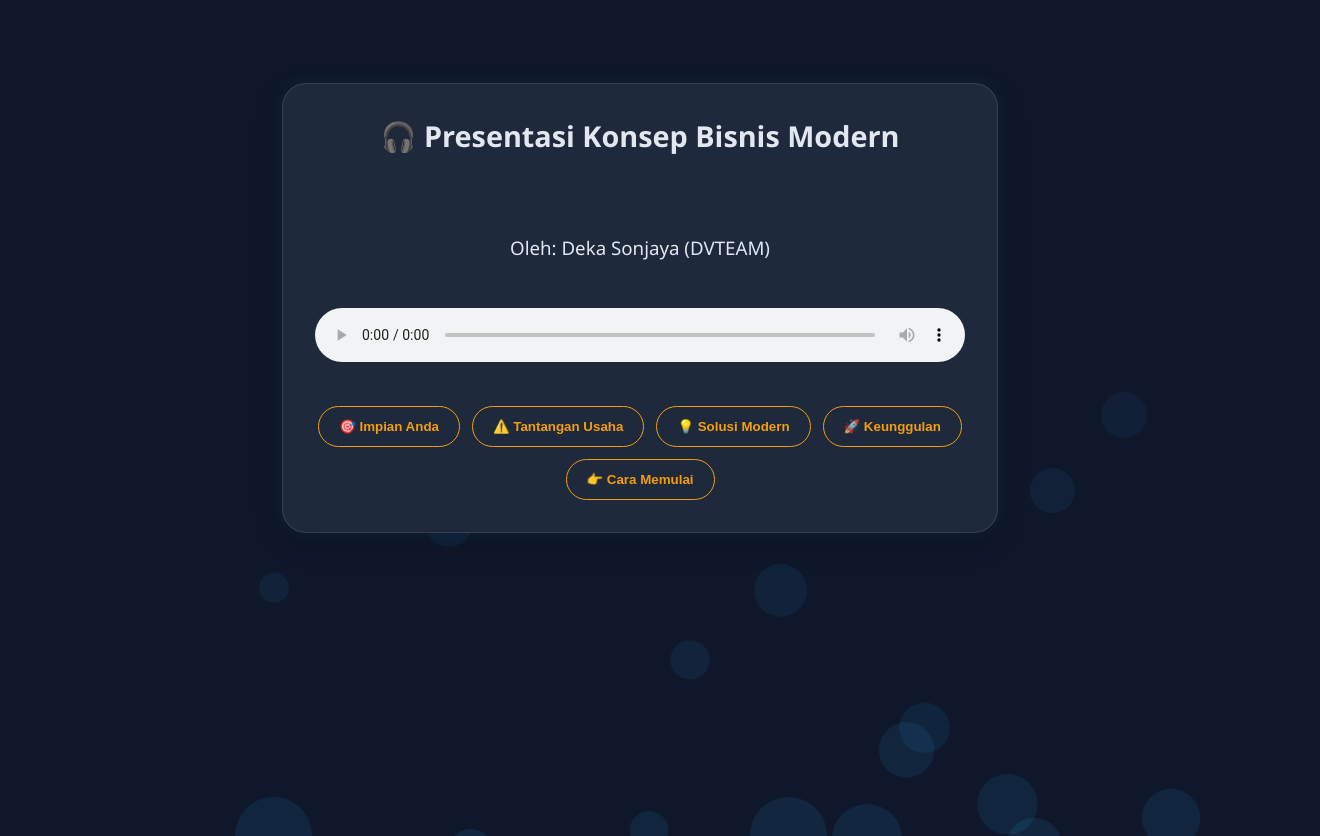
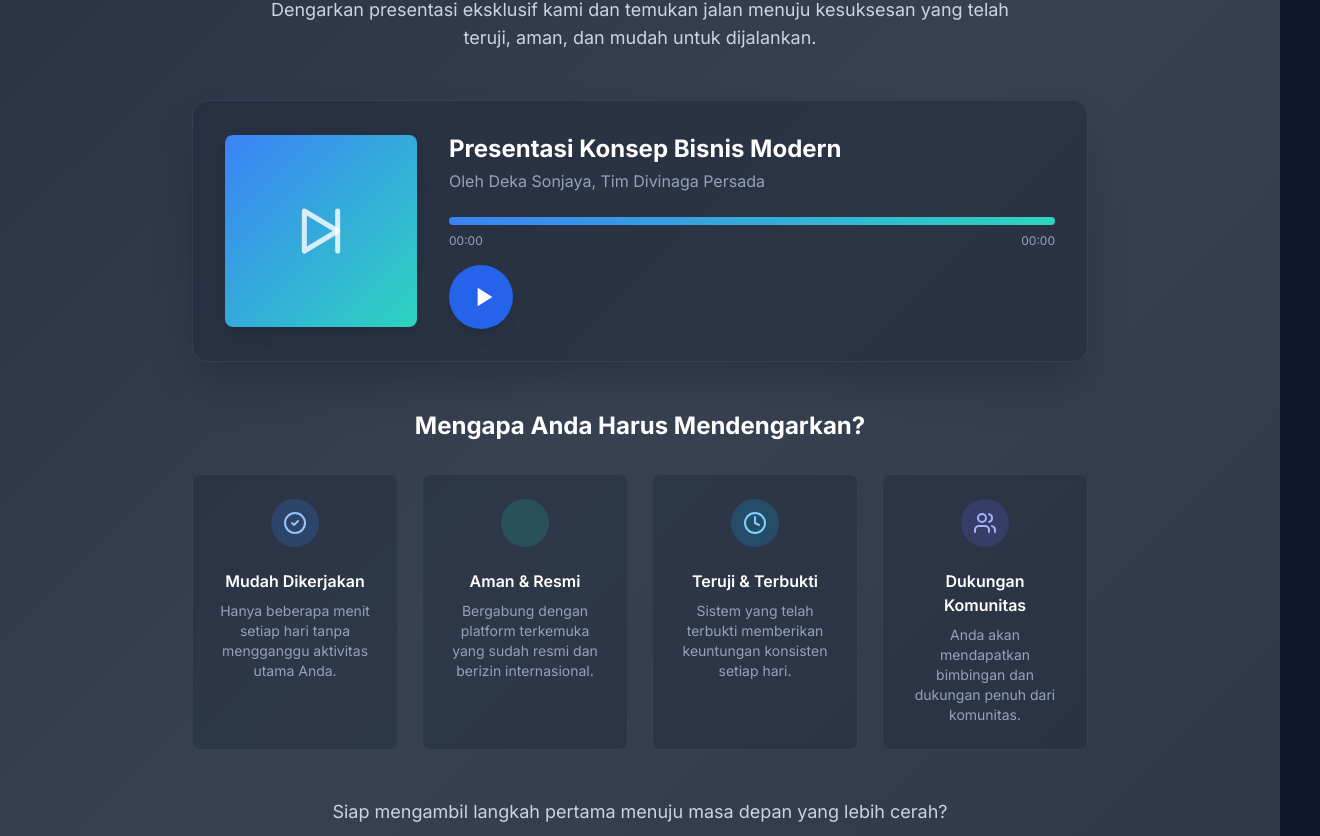
Before and after one commit to cahayabiruna-ctrl/AudioPresentasi, a plain HTML site: page index.html in a window 1280 px wide. Shown: the part 92-928 px from the top of the page, 1320 px wide, since content can reach past the window. Drawn offline with nearby package versions, Linux system fonts and the light colour scheme.

Commit message:
Update index.html

```diff
--- a/index.html
+++ b/index.html
@@ -3,214 +3,182 @@
 <head>
     <meta charset="UTF-8">
     <meta name="viewport" content="width=device-width, initial-scale=1.0">
-  <title>Presentasi Audio Profesional - DVTEAM</title>
+    <title>Presentasi Eksklusif: Peluang Bisnis Modern</title>
+    <script src="https://cdn.tailwindcss.com"></script>
+    <link rel="preconnect" href="https://fonts.googleapis.com">
+    <link rel="preconnect" href="https://fonts.gstatic.com" crossorigin>
+    <link href="https://fonts.googleapis.com/css2?family=Inter:wght@400;500;600;700&display=swap" rel="stylesheet">
     <style>
-    :root {
-        --bg-dark: #0f172a;
-        --primary-blue: #38bdf8;
-        --accent-gold: #f59e0b;
-        --text-light: #e2e8f0;
-        --card-bg: #1e293b;
-        --shadow-color: rgba(56, 189, 248, 0.1);
+        body {
+            font-family: 'Inter', sans-serif;
         }
-
-    body {
-        font-family: 'Segoe UI', Tahoma, Geneva, Verdana, sans-serif;
-        background-color: var(--bg-dark);
-        color: var(--text-light);
-        margin: 0;
-        display: flex;
-        justify-content: center;
-        align-items: center;
-        min-height: 100vh;
-        overflow: hidden;
-        position: relative;
-    }
-
-    .presentation-container {
-        width: 100%;
-        max-width: 650px;
-        margin: 20px;
-        background: var(--card-bg);
-        padding: 32px;
-        border-radius: 24px;
-        box-shadow: 0 10px 30px rgba(0,0,0,0.2), 0 0 20px var(--shadow-color);
-        border: 1px solid rgba(255, 255, 255, 0.1);
-        text-align: center;
-        position: relative;
-        z-index: 10;
-        cursor: pointer;
-    }
-
-    h1 {
-        color: var(--text-light);
-        font-size: 1.8rem;
-        margin-top: 0;
-    }
-
-    h3 {
-        color: var(--text-muted);
-        font-weight: normal;
-        margin-bottom: 24px;
-    }
-
-    .audio-visual {
-        display: flex;
-        justify-content: center;
-        gap: 5px;
-        margin-bottom: 20px;
-        height: 40px;
-        align-items: flex-end;
-    }
-
-    .eq-bar {
-        width: 5px;
-        background: linear-gradient(var(--primary-blue), var(--accent-gold));
-        animation: equalize 1.5s infinite ease-in-out;
-        border-radius: 2px;
-    }
-
-    .eq-bar:nth-child(even) { animation-delay: -0.5s; }
-    .eq-bar:nth-child(3n) { animation-delay: -0.2s; }
-    .eq-bar:nth-child(4n) { animation-delay: -0.8s; }
-
-    @keyframes equalize {
-        0% { transform: scaleY(0.1); }
-        50% { transform: scaleY(1.0); }
-        100% { transform: scaleY(0.1); }
-    }
-
-    audio {
-        width: 100%;
-        margin: 24px 0;
-    }
-
-    .timestamps {
-        margin-top: 15px;
-        display: flex;
-        flex-wrap: wrap;
-        justify-content: center;
-        gap: 12px;
-    }
-
-    .timestamps button {
-        padding: 12px 20px;
-        border: 1px solid var(--accent-gold);
-        border-radius: 50px;
-        background: transparent;
-        color: var(--accent-gold);
-        cursor: pointer;
-        font-weight: bold;
-        transition: all 0.3s ease;
-    }
-
-    .timestamps button:hover {
-        background: var(--accent-gold);
-        color: var(--bg-dark);
-        box-shadow: 0 0 15px rgba(245, 158, 11, 0.5);
-    }
-
-    .bubbles {
-        position: absolute;
-        width: 100%;
-        height: 100%;
-        top: 0;
-        left: 0;
-        z-index: 1;
-        pointer-events: none;
-    }
-
-    .bubble {
-        position: absolute;
-        bottom: -150px;
-        background: rgba(56, 189, 248, 0.1);
-        border-radius: 50%;
-        animation: rise 25s infinite;
-        list-style: none;
-    }
-
-    @keyframes rise {
-        0% {
-            transform: translateY(0) scale(1);
+        .progress-bar-container:hover .progress-bar-thumb {
             opacity: 1;
         }
-        100% {
-            transform: translateY(-1080px) scale(0);
-            opacity: 0;
+        /* Animasi untuk latar belakang gradien */
+        @keyframes gradient-animation {
+            0% { background-position: 0% 50%; }
+            50% { background-position: 100% 50%; }
+            100% { background-position: 0% 50%; }
         }
+        .animated-gradient {
+            background: linear-gradient(-45deg, #1f2937, #374151, #111827, #4b5563);
+            background-size: 400% 400%;
+            animation: gradient-animation 15s ease infinite;
         }
     </style>
 </head>
-<body>
+<body class="bg-slate-900 text-white antialiased">
 
-  <ul class="bubbles" id="bubble-container"></ul>
+    <div class="min-h-screen flex flex-col items-center justify-center p-4 sm:p-6 lg:p-8 animated-gradient">
 
-  <div class="presentation-container" id="fullscreen-wrapper">
-    <h1>🎧 Presentasi Konsep Bisnis Modern</h1>
-    <div class="audio-visual">
-      <div class="eq-bar"></div><div class="eq-bar"></div><div class="eq-bar"></div>
-      <div class="eq-bar"></div><div class="eq-bar"></div><div class="eq-bar"></div>
-      <div class="eq-bar"></div>
-    </div>
-    <h3>Oleh: Deka Sonjaya (DVTEAM)</h3>
-    <audio id="presentation" controls>
-      <source src="https://cahayabiruna-ctrl.github.io/AudioPresentasi/Presentasi-Bag1.mp3" type="audio/mpeg">
-      Browser Anda tidak mendukung audio.
-    </audio>
-    <div class="timestamps">
-      <button onclick="seek(18)">🎯 Impian Anda</button>
-      <button onclick="seek(62)">⚠️ Tantangan Usaha</button>
-      <button onclick="seek(77)">💡 Solusi Modern</button>
-      <button onclick="seek(154)">🚀 Keunggulan</button>
-      <button onclick="seek(183)">👉 Cara Memulai</button>
+        <header class="text-center mb-8 md:mb-12">
+            <h1 class="text-3xl sm:text-4xl lg:text-5xl font-bold text-transparent bg-clip-text bg-gradient-to-r from-blue-400 to-teal-300 mb-2">
+                Buka Potensi Kebebasan Finansial Anda
+            </h1>
+            <p class="text-base sm:text-lg text-slate-300 max-w-3xl mx-auto">
+                Dengarkan presentasi eksklusif kami dan temukan jalan menuju kesuksesan yang telah teruji, aman, dan mudah untuk dijalankan.
+            </p>
+        </header>
+
+        <main class="w-full max-w-4xl">
+            <div class="bg-slate-800/50 backdrop-blur-sm rounded-2xl shadow-2xl p-6 sm:p-8 border border-slate-700">
+                <div class="flex flex-col md:flex-row items-center gap-6 md:gap-8">
+                    <div class="flex-shrink-0">
+                        <div class="w-40 h-40 md:w-48 md:h-48 bg-gradient-to-br from-blue-500 to-teal-400 rounded-lg flex items-center justify-center shadow-lg">
+                            <svg xmlns="http://www.w3.org/2000/svg" width="80" height="80" viewBox="0 0 24 24" fill="none" stroke="currentColor" stroke-width="1.5" stroke-linecap="round" stroke-linejoin="round" class="text-white/80"><path d="M7 18V6l10 6-10 6Z"/><path d="M17 18V6"/></svg>
                         </div>
                     </div>
 
+                    <div class="w-full flex flex-col items-center md:items-start text-center md:text-left">
+                        <h2 class="text-xl sm:text-2xl font-bold text-white mb-1">Presentasi Konsep Bisnis Modern</h2>
+                        <p class="text-slate-400 mb-6">Oleh Deka Sonjaya, Tim Divinaga Persada</p>
+
+                        <audio id="audioPlayer" src="audio_lengkap.wav" preload="metadata"></audio>
+
+                        <div id="progressContainer" class="w-full h-2 bg-slate-700 rounded-full cursor-pointer mb-2 group">
+                            <div id="progressBar" class="h-full bg-gradient-to-r from-blue-500 to-teal-400 rounded-full relative">
+                                <div class="progress-bar-thumb w-4 h-4 bg-white rounded-full absolute right-0 top-1/2 -translate-y-1/2 translate-x-1/2 opacity-0 group-hover:opacity-100 transition-opacity"></div>
+                            </div>
+                        </div>
+
+                        <div class="w-full flex justify-between text-xs text-slate-400 mb-4">
+                            <span id="currentTime">00:00</span>
+                            <span id="duration">00:00</span>
+                        </div>
+
+                        <div class="flex items-center justify-center gap-6">
+                            <button id="playPauseBtn" class="w-16 h-16 bg-blue-600 rounded-full flex items-center justify-center text-white shadow-lg hover:bg-blue-500 transition-all duration-300 transform hover:scale-105 focus:outline-none focus:ring-4 focus:ring-blue-500/50">
+                                <svg id="playIcon" xmlns="http://www.w3.org/2000/svg" width="32" height="32" viewBox="0 0 24 24" fill="currentColor" class="ml-1"><path d="M8 5v14l11-7z"></path></svg>
+                                <svg id="pauseIcon" xmlns="http://www.w3.org/2000/svg" width="32" height="32" viewBox="0 0 24 24" fill="currentColor" class="hidden"><path d="M6 19h4V5H6v14zm8-14v14h4V5h-4z"></path></svg>
+                            </button>
+                        </div>
+                    </div>
+                </div>
+            </div>
+
+            <section class="mt-12">
+                <h3 class="text-2xl font-bold text-center mb-8">Mengapa Anda Harus Mendengarkan?</h3>
+                <div class="grid grid-cols-1 sm:grid-cols-2 lg:grid-cols-4 gap-6">
+                    <div class="bg-slate-800/40 border border-slate-700 p-6 rounded-lg text-center transform hover:-translate-y-2 transition-transform duration-300">
+                        <div class="inline-block p-3 bg-blue-500/20 text-blue-300 rounded-full mb-4">
+                            <svg xmlns="http://www.w3.org/2000/svg" width="24" height="24" viewBox="0 0 24 24" fill="none" stroke="currentColor" stroke-width="2" stroke-linecap="round" stroke-linejoin="round"><path d="M12 22c5.523 0 10-4.477 10-10S17.523 2 12 2 2 6.477 2 12s4.477 10 10 10z"/><path d="m9 12 2 2 4-4"/></svg>
+                        </div>
+                        <h4 class="font-semibold mb-2">Mudah Dikerjakan</h4>
+                        <p class="text-sm text-slate-400">Hanya beberapa menit setiap hari tanpa mengganggu aktivitas utama Anda.</p>
+                    </div>
+                    <div class="bg-slate-800/40 border border-slate-700 p-6 rounded-lg text-center transform hover:-translate-y-2 transition-transform duration-300">
+                        <div class="inline-block p-3 bg-teal-500/20 text-teal-300 rounded-full mb-4">
+                            <svg xmlns="http://www.w3.org/2000/svg" width="24" height="24" viewBox="0 0 24 24" fill="none" stroke="currentColor" stroke-width="2" stroke-linecap="round" stroke-linejoin="round"><shield><path d="M12 22s8-4 8-10V5l-8-3-8 3v7c0 6 8 10 8 10z"/></shield></svg>
+                        </div>
+                        <h4 class="font-semibold mb-2">Aman & Resmi</h4>
+                        <p class="text-sm text-slate-400">Bergabung dengan platform terkemuka yang sudah resmi dan berizin internasional.</p>
+                    </div>
+                    <div class="bg-slate-800/40 border border-slate-700 p-6 rounded-lg text-center transform hover:-translate-y-2 transition-transform duration-300">
+                        <div class="inline-block p-3 bg-sky-500/20 text-sky-300 rounded-full mb-4">
+                           <svg xmlns="http://www.w3.org/2000/svg" width="24" height="24" viewBox="0 0 24 24" fill="none" stroke="currentColor" stroke-width="2" stroke-linecap="round" stroke-linejoin="round"><path d="M12 6v6l4 2"/><circle cx="12" cy="12" r="10"/></svg>
+                        </div>
+                        <h4 class="font-semibold mb-2">Teruji & Terbukti</h4>
+                        <p class="text-sm text-slate-400">Sistem yang telah terbukti memberikan keuntungan konsisten setiap hari.</p>
+                    </div>
+                    <div class="bg-slate-800/40 border border-slate-700 p-6 rounded-lg text-center transform hover:-translate-y-2 transition-transform duration-300">
+                        <div class="inline-block p-3 bg-indigo-500/20 text-indigo-300 rounded-full mb-4">
+                            <svg xmlns="http://www.w3.org/2000/svg" width="24" height="24" viewBox="0 0 24 24" fill="none" stroke="currentColor" stroke-width="2" stroke-linecap="round" stroke-linejoin="round"><path d="M16 21v-2a4 4 0 0 0-4-4H6a4 4 0 0 0-4 4v2"/><circle cx="9" cy="7" r="4"/><path d="M22 21v-2a4 4 0 0 0-3-3.87"/><path d="M16 3.13a4 4 0 0 1 0 7.75"/></svg>
+                        </div>
+                        <h4 class="font-semibold mb-2">Dukungan Komunitas</h4>
+                        <p class="text-sm text-slate-400">Anda akan mendapatkan bimbingan dan dukungan penuh dari komunitas.</p>
+                    </div>
+                </div>
+            </section>
+
+            <footer class="text-center mt-12">
+                <p class="text-lg text-slate-300 mb-6">Siap mengambil langkah pertama menuju masa depan yang lebih cerah?</p>
+                <a href="https://opalp.com/register?inviteId=3S7FNM" target="_blank" rel="noopener noreferrer" class="inline-block bg-gradient-to-r from-blue-500 to-teal-400 text-white font-bold py-4 px-8 rounded-lg shadow-lg transform hover:scale-105 hover:shadow-blue-500/50 transition-all duration-300">
+                    Gabung Komunitas Kami Sekarang!
+                </a>
+                <p class="text-xs text-slate-500 mt-8">© 2025 Divi Team. Seluruh hak cipta dilindungi.</p>
+            </footer>
+        </main>
+    </div>
+
     <script>
-  function seek(seconds) {
-    // Menghentikan propagasi agar tidak memicu fullscreen saat tombol diklik
-    event.stopPropagation();
-    const audioPlayer = document.getElementById('presentation');
-    audioPlayer.currentTime = seconds;
-    audioPlayer.play();
+        // Script untuk pemutar audio
+        const audio = document.getElementById('audioPlayer');
+        const playPauseBtn = document.getElementById('playPauseBtn');
+        const playIcon = document.getElementById('playIcon');
+        const pauseIcon = document.getElementById('pauseIcon');
+        const progressBar = document.getElementById('progressBar');
+        const progressContainer = document.getElementById('progressContainer');
+        const currentTimeEl = document.getElementById('currentTime');
+        const durationEl = document.getElementById('duration');
+
+        function togglePlayPause() {
+            if (audio.paused) {
+                audio.play().catch(e => console.error("Audio play failed:", e));
+            } else {
+                audio.pause();
+            }
         }
 
-  const fullscreenWrapper = document.getElementById('fullscreen-wrapper');
-  let isFullscreenEnabled = false; // Penanda untuk memastikan fullscreen hanya sekali
+        playPauseBtn.addEventListener('click', togglePlayPause);
 
-  fullscreenWrapper.addEventListener('click', () => {
-    if (!isFullscreenEnabled && !document.fullscreenElement) {
-        fullscreenWrapper.requestFullscreen().catch(err => {
-            console.log(`Error: ${err.message}`);
+        audio.addEventListener('play', () => {
+            playIcon.classList.add('hidden');
+            pauseIcon.classList.remove('hidden');
         });
-        isFullscreenEnabled = true; // Set penanda setelah request
+
+        audio.addEventListener('pause', () => {
+            playIcon.classList.remove('hidden');
+            pauseIcon.classList.add('hidden');
+        });
+
+        function formatTime(seconds) {
+            const minutes = Math.floor(seconds / 60);
+            const secs = Math.floor(seconds % 60);
+            return `${minutes.toString().padStart(2, '0')}:${secs.toString().padStart(2, '0')}`;
+        }
+
+        audio.addEventListener('timeupdate', () => {
+            const { currentTime, duration } = audio;
+            if (duration) {
+                const progressPercent = (currentTime / duration) * 100;
+                progressBar.style.width = `${progressPercent}%`;
+            }
+            currentTimeEl.textContent = formatTime(currentTime);
+        });
+
+        audio.addEventListener('loadedmetadata', () => {
+            durationEl.textContent = formatTime(audio.duration);
+        });
+
+        progressContainer.addEventListener('click', (e) => {
+            const width = progressContainer.clientWidth;
+            const clickX = e.offsetX;
+            const duration = audio.duration;
+            if (duration) {
+                audio.currentTime = (clickX / width) * duration;
             }
         });
-
-  // Mencegah audio player memicu fullscreen
-  document.getElementById('presentation').addEventListener('click', function(event) {
-    event.stopPropagation();
-  });
-
-
-  const bubbleContainer = document.getElementById('bubble-container');
-  const bubbleCount = 20;
-
-  for (let i = 0; i < bubbleCount; i++) {
-    const bubble = document.createElement('li');
-    bubble.classList.add('bubble');
-    const size = Math.random() * 60 + 20;
-    const duration = Math.random() * 10 + 15;
-    const delay = Math.random() * 10;
-    const position = Math.random() * 98;
-    bubble.style.width = `${size}px`;
-    bubble.style.height = `${size}px`;
-    bubble.style.left = `${position}%`;
-    bubble.style.animationDuration = `${duration}s`;
-    bubble.style.animationDelay = `${delay}s`;
-    bubbleContainer.appendChild(bubble);
-  }
     </script>
-
 </body>
 </html>
```
Lines whose indentation alone changed are shown as unchanged.
